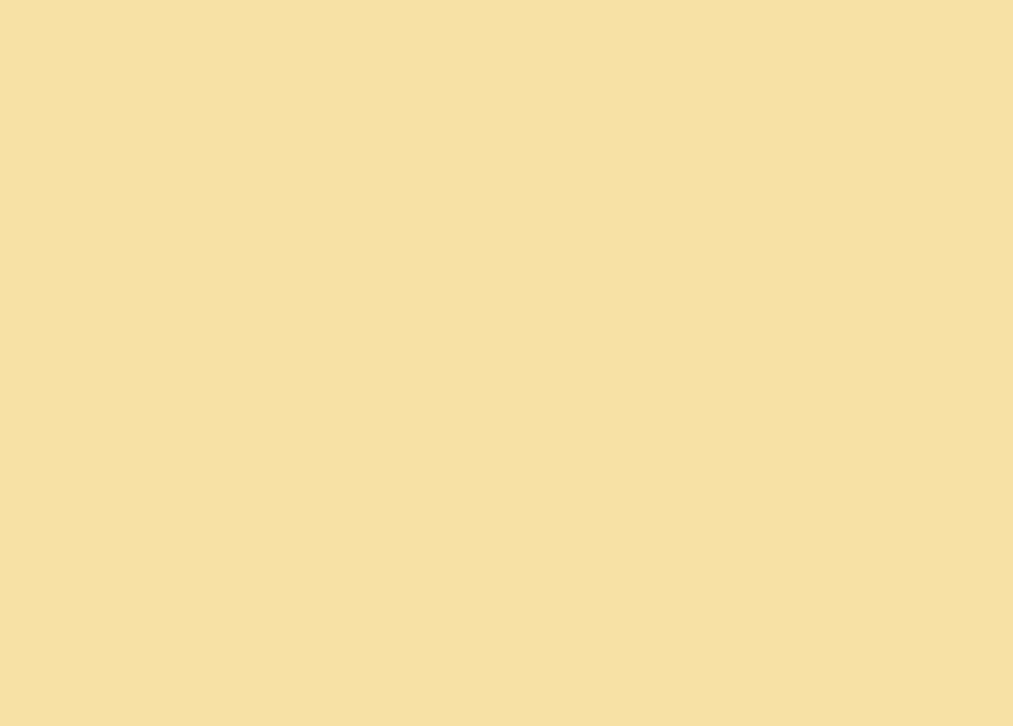
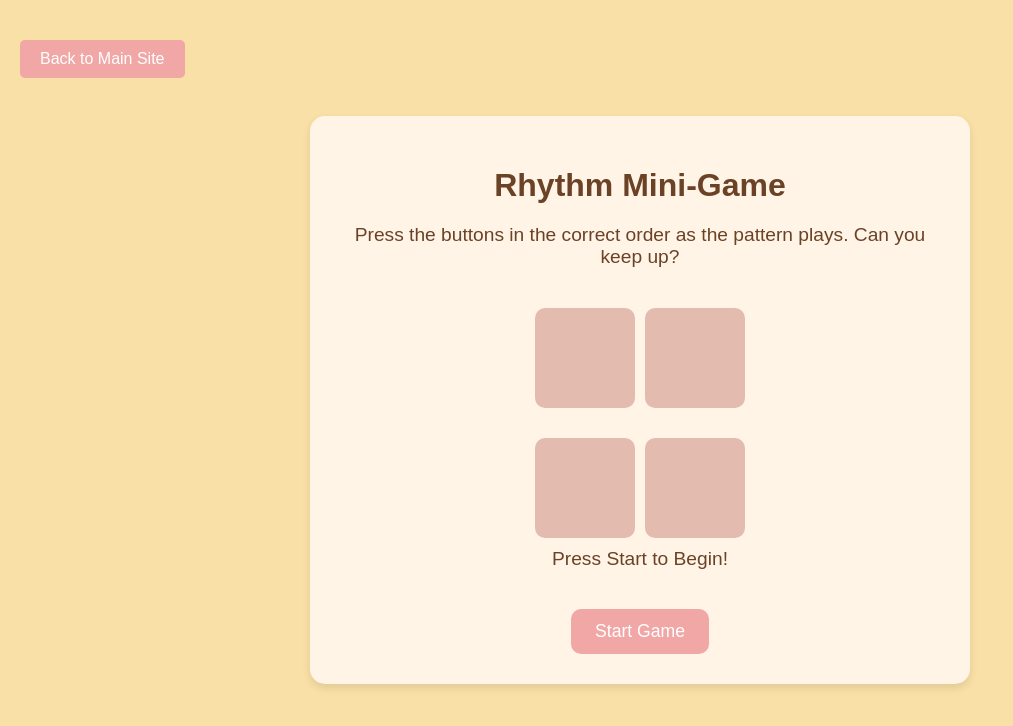
Before and after one commit to ji1290/thefriends, a plain HTML site: page rhythm-game.html in a window 1280 px wide. Shown: the whole page, without its empty margins (0-1013 px from the left). Drawn offline with Linux system fonts and the light colour scheme.

Commit message:
Update rhythm-game.html

```diff
--- a/rhythm-game.html
+++ b/rhythm-game.html
@@ -69,4 +69,124 @@
 
         .rhythm-btn {
             width: 100px;
-            heig
+            height: 100px;
+            background-color: #E4BBAF; /* Warm beige buttons */
+            border: none;
+            border-radius: 10px;
+            cursor: pointer;
+            transition: background-color 0.3s ease;
+        }
+
+        .rhythm-btn.active {
+            background-color: #D25C5C; /* Soft red when active */
+        }
+
+        /* Back Button to Main Site */
+        .back-button {
+            position: fixed;
+            top: 20px;
+            left: 20px;
+            padding: 10px 20px;
+            background-color: #F1A7A6; /* Soft coral */
+            color: white;
+            border: none;
+            border-radius: 5px;
+            font-size: 1em;
+            cursor: pointer;
+            transition: background-color 0.3s ease;
+        }
+
+        .back-button:hover {
+            background-color: #F28D7B; /* Slightly darker coral on hover */
+        }
+
+        /* Message text styling */
+        #game-message {
+            text-align: center;
+            font-size: 1.2em;
+            margin-top: 10px;
+            color: #6B4226;
+        }
+    </style>
+</head>
+<body>
+    <!-- Back Button to Return to Main Site -->
+    <button class="back-button" onclick="window.location.href='index.html'">Back to Main Site</button>
+
+    <div class="container">
+        <h1>Rhythm Mini-Game</h1>
+        <p>Press the buttons in the correct order as the pattern plays. Can you keep up?</p>
+
+        <!-- Game Board -->
+        <div id="game-board">
+            <button class="rhythm-btn" id="btn1" onclick="playerInput(1)"></button>
+            <button class="rhythm-btn" id="btn2" onclick="playerInput(2)"></button>
+            <button class="rhythm-btn" id="btn3" onclick="playerInput(3)"></button>
+            <button class="rhythm-btn" id="btn4" onclick="playerInput(4)"></button>
+        </div>
+
+        <p id="game-message">Press Start to Begin!</p>
+        <button onclick="startGame()">Start Game</button>
+    </div>
+
+    <script>
+        // Rhythm Mini-Game Logic
+        let sequence = [];
+        let playerSequence = [];
+        let level = 0;
+
+        function startGame() {
+            sequence = [];
+            playerSequence = [];
+            level = 0;
+            document.getElementById('game-message').textContent = "Watch the pattern...";
+            nextLevel();
+        }
+
+        function nextLevel() {
+            playerSequence = [];
+            level++;
+            document.getElementById('game-message').textContent = `Level ${level}`;
+            const nextButton = Math.floor(Math.random() * 4) + 1;
+            sequence.push(nextButton);
+            playSequence();
+        }
+
+        function playSequence() {
+            let i = 0;
+            const interval = setInterval(() => {
+                if (i < sequence.length) {
+                    highlightButton(sequence[i]);
+                    i++;
+                } else {
+                    clearInterval(interval);
+                    document.getElementById('game-message').textContent = "Your Turn!";
+                }
+            }, 800);
+        }
+
+        function highlightButton(buttonId) {
+            const button = document.getElementById(`btn${buttonId}`);
+            button.classList.add('active');
+            setTimeout(() => {
+                button.classList.remove('active');
+            }, 400);
+        }
+
+        function playerInput(buttonId) {
+            playerSequence.push(buttonId);
+            const currentStep = playerSequence.length - 1;
+
+            if (playerSequence[currentStep] !== sequence[currentStep]) {
+                document.getElementById('game-message').textContent = "Wrong! Game Over!";
+                return;
+            }
+
+            if (playerSequence.length === sequence.length) {
+                document.getElementById('game-message').textContent = "Well Done! Next Level!";
+                setTimeout(nextLevel, 1000);
+            }
+        }
+    </script>
+</body>
+</html>
```
